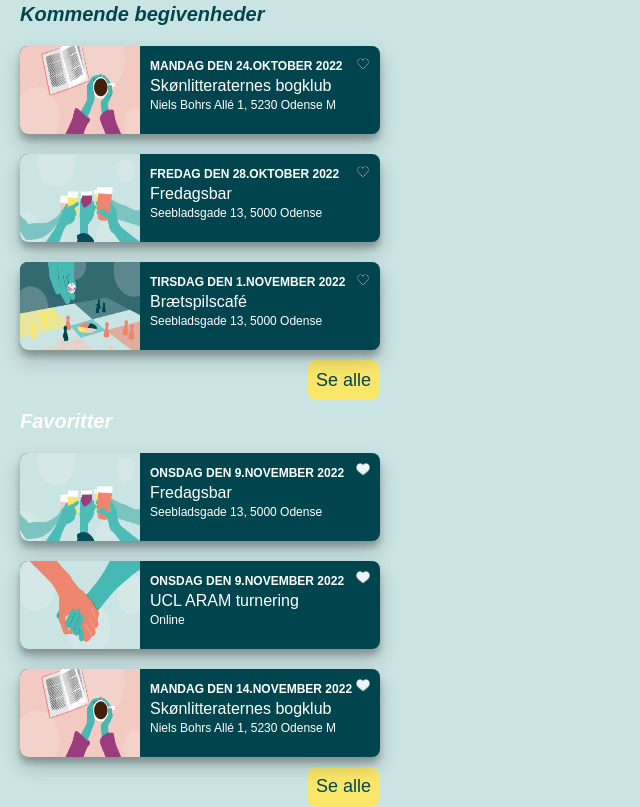
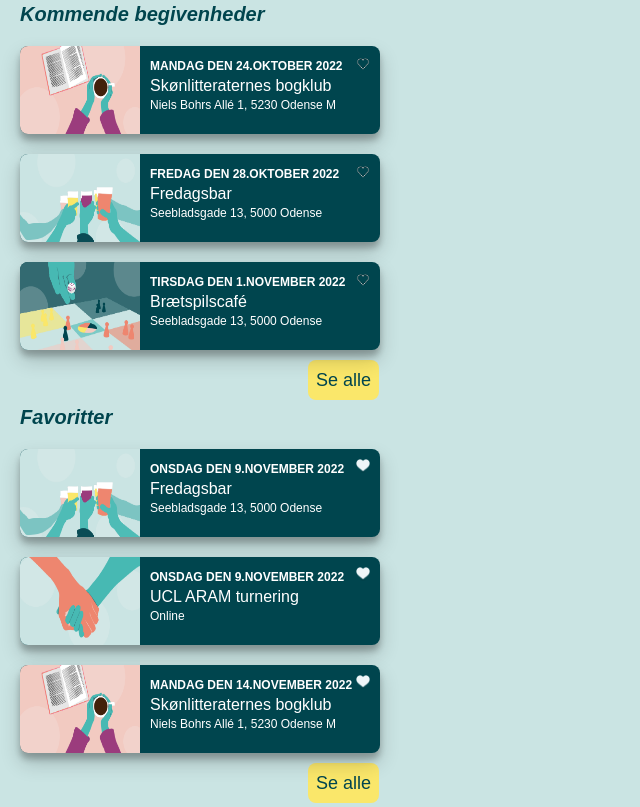
Before and after one commit to frejakock/UCL_Events, a plain HTML site: page main.html in a window 1280 px wide. Shown: the part 1250-2057 px from the top of the page, without its empty margins (0-640 px from the left). Drawn offline with Linux system fonts and the light colour scheme.

Commit message:
tekstfarve

```diff
--- a/main.css
+++ b/main.css
@@ -373,7 +373,7 @@ nav {
   font-size: 20px;
   font-style: italic;
   padding-left: 20px;
-  color: white;
+  color: #00454E;
 }
 
 .lille-turnering {
--- a/main.html
+++ b/main.html
@@ -121,7 +121,7 @@
 <!-- se mere knap -->
 
 <!-- favoritter -->
-  <h3 class="favoritter">Favoritter</h3>
+  <h1 class="favoritter">Favoritter</h1>
   <div class="lille-fredagsbar">
     <img class="fredagsbar-lille-img" src="post/illustrationer/fredagsbar.png" alt="fredagsbar">
     <img class="hjerte2" src="post/hjertefuld.png" alt="hjerte">
```
Also changed, not shown: 4 other files.
